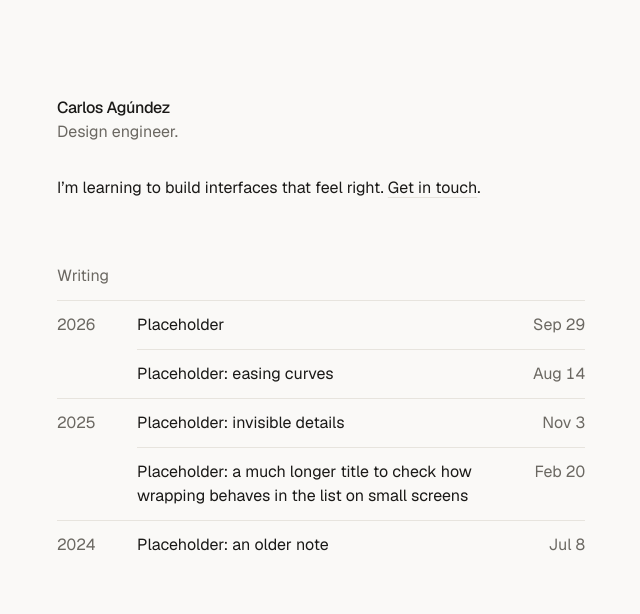
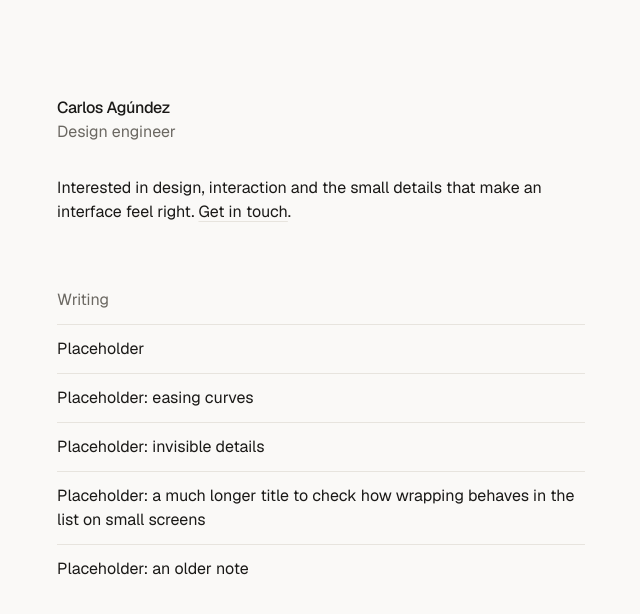
Before and after one commit to cagndz/agundez-me, a Next.js app: page / in a window 1280 px wide. Shown: the top 614 px of the page, without its empty margins (319-959 px from the left). Built offline with nearby package versions, Linux system fonts and the light colour scheme.

Commit message:
Delete main page dates

```diff
--- a/src/app/globals.css
+++ b/src/app/globals.css
@@ -63,3 +63,9 @@ h3 {
 	outline-offset: 3px;
 	border-radius: 2px;
 }
+
+@media (prefers-reduced-motion: reduce) {
+	.orchestration > * {
+		animation: none;
+	}
+}
--- a/src/app/page.tsx
+++ b/src/app/page.tsx
@@ -7,9 +7,10 @@ export default async function Home() {
 	return (
 		<div className='orchestration'>
 			<h1 className='font-medium tracking-tight'>Carlos Agúndez</h1>
-			<p className='text-muted'>Design engineer.</p>
+			<p className='text-muted'>Design engineer</p>
 			<p className='mt-8'>
-				I’m learning to build interfaces that feel right.{' '}
+				Interested in design, interaction and the small details that make an
+				interface feel right.{' '}
 				<a
 					href='mailto:carlos@agundez.me'
 					className='underline decoration-border underline-offset-4 transition-colors duration-150 ease-out-strong hover:decoration-accent'
--- a/src/components/post-list.tsx
+++ b/src/components/post-list.tsx
@@ -1,5 +1,5 @@
 import Link from 'next/link'
-import { formatShortDate, type PostMeta } from '@/lib/writing'
+import type { PostMeta } from '@/lib/writing'
 
 type Item = { slug: string; meta: PostMeta }
 
@@ -10,45 +10,23 @@ export function PostList({ posts }: { posts: Item[] }) {
 		)
 	}
 
-	// Integer-like keys ("2026") are enumerated in ascending order,
-	// so sort explicitly to get newest year first.
-	const years = Object.entries(
-		Object.groupBy(posts, ({ meta }) => meta.date.slice(0, 4)),
-	).sort(([a], [b]) => b.localeCompare(a))
-
 	return (
 		<section aria-labelledby='writing-heading'>
 			<h2 id='writing-heading' className='mb-3 text-muted'>
 				Writing
 			</h2>
-			<div className='group/list'>
-				{years.map(([year, items = []]) => (
-					<div
-						key={year}
-						className='grid grid-cols-[5rem_1fr] border-t border-border'
-					>
-						<h3 className='py-3 font-normal text-muted tabular-nums'>{year}</h3>
-						<ul className='divide-y divide-border'>
-							{items.map(({ slug, meta }) => (
+			<ul className='group/list divide-y divide-border border-t border-border'>
+				{posts.map(({ slug, meta }) => (
 					<li key={slug}>
 						<Link
 							href={`/writing/${slug}`}
-										className='flex items-baseline justify-between gap-6 py-3 transition-opacity duration-150 ease-out-strong group-hover/list:opacity-40 hover:opacity-100!'
+							className='block py-3 transition-opacity duration-150 ease-out-strong group-hover/list:opacity-40 hover:opacity-100!'
 						>
-										<span>{meta.title}</span>
-										<time
-											dateTime={meta.date}
-											className='shrink-0 text-muted tabular-nums'
-										>
-											{formatShortDate(meta.date)}
-										</time>
+							{meta.title}
 						</Link>
 					</li>
 				))}
 			</ul>
-					</div>
-				))}
-			</div>
 		</section>
 	)
 }
--- a/src/lib/writing.ts
+++ b/src/lib/writing.ts
@@ -38,12 +38,3 @@ export function formatDate(date: string) {
 		timeZone: 'UTC',
 	})
 }
-
-// "Sep 29": the year lives in the group heading of the list.
-export function formatShortDate(date: string) {
-	return new Date(date).toLocaleDateString('en-US', {
-		month: 'short',
-		day: 'numeric',
-		timeZone: 'UTC',
-	})
-}
```
Lines whose indentation alone changed are shown as unchanged.
